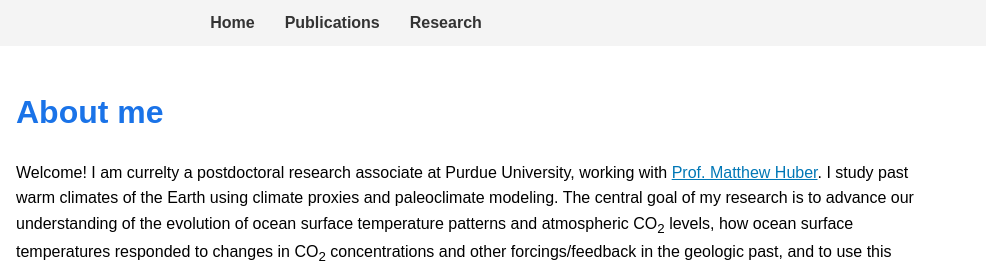
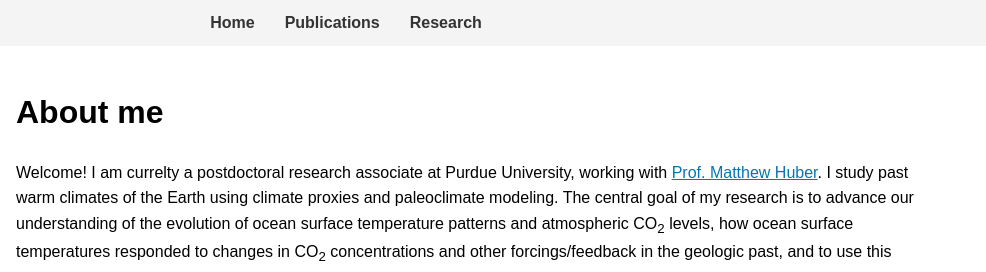
Before and after one commit to xiaoqingliu-o/xiaoqingliu-o.github.io, a plain HTML site: page index.html in a window 1280 px wide. Shown: the top 272 px of the page, 294-1280 px from the left. Drawn offline with Linux system fonts and the light colour scheme.

Commit message:
Update styles.css

```diff
--- a/styles.css
+++ b/styles.css
@@ -118,9 +118,6 @@ body {
     transform: scale(1.05); /* Slight zoom on hover */
 }
 
-h1 {
-    color: #1a73e8;
-}
 
 a {
     color: #1a73e8;
```
